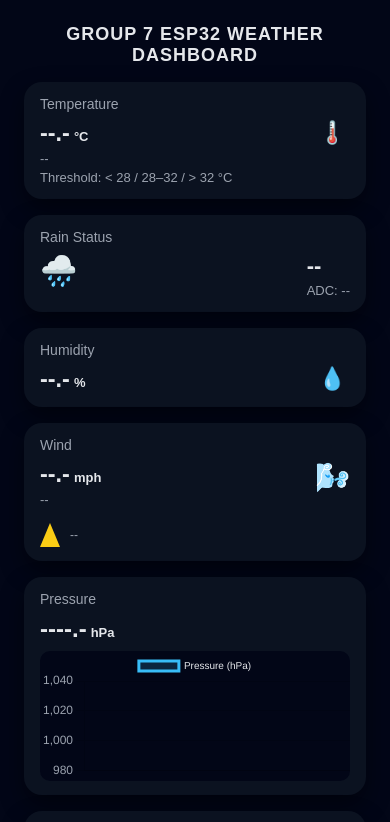
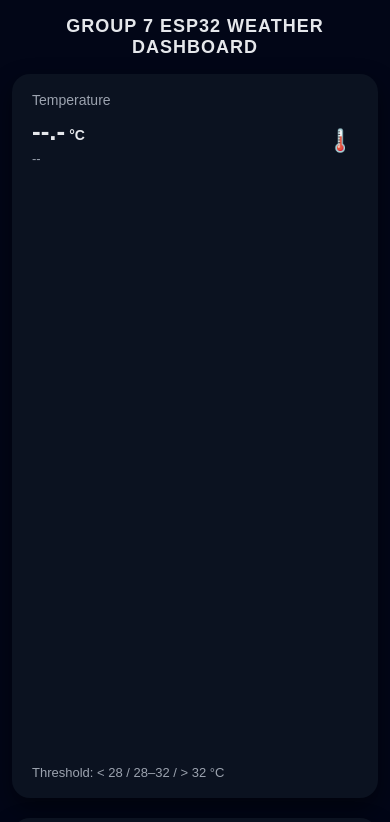
Before and after one commit to groupseven742103/groupseven742103.github.io, a plain HTML site: page index.html in a window 390 px wide. Shown: the top 822 px of the page. Drawn offline with nearby package versions, Linux system fonts and the light colour scheme; a script that the page names is missing.

Commit message:
index.html

```diff
--- a/index.html
+++ b/index.html
@@ -43,13 +43,12 @@
       width: 100%;
       max-width: 980px;
       padding: 24px;
-      background: transparent;
     }
 
     h1 {
       margin: 0 0 20px 0;
       text-align: left;
-      font-size: clamp(18px, 3vw, 22px);
+      font-size: 22px;
       letter-spacing: 1px;
     }
 
@@ -84,13 +83,12 @@
     }
 
     .big-value {
-      font-size: clamp(22px, 4vw, 30px);
+      font-size: 30px;
       font-weight: 700;
-      word-wrap: break-word;
     }
 
     .unit {
-      font-size: 14px;
+      font-size: 16px;
       margin-left: 4px;
     }
 
@@ -228,7 +226,7 @@
       font-size: 13px;
     }
 
-    /* Tablet */
+    /* Tablet: 2 columns, normal scroll */
     @media (max-width: 900px) {
       body {
         align-items: flex-start;
@@ -238,49 +236,51 @@
         padding: 16px;
       }
 
+      h1 {
+        text-align: center;
+      }
+
       .grid {
         grid-template-columns: repeat(2, minmax(0, 1fr));
       }
-
-      h1 {
-        text-align: center;
-        margin-bottom: 16px;
-      }
     }
 
-    /* Mobile */
+    /* Phone: one card per “screen”, vertical snap scroll */
     @media (max-width: 620px) {
       body {
-        padding: 12px;
+        display: block;
+        padding: 0;
+        scroll-snap-type: y mandatory;
+        overflow-y: auto;
       }
 
       .container {
-        padding: 12px;
-      }
-
-      .grid {
-        grid-template-columns: 1fr;
-      }
-
-      .card {
-        padding: 14px 16px;
-        min-height: auto;
-      }
-
-      .card-row {
-        align-items: flex-start;
-      }
-
-      .big-value {
-        font-size: clamp(20px, 6vw, 26px);
-      }
-
-      .unit {
-        font-size: 13px;
+        max-width: 100%;
+        padding: 16px 12px 32px;
       }
 
       h1 {
         font-size: 18px;
+        text-align: center;
+        margin-bottom: 16px;
+      }
+
+      .grid {
+        display: block;
+      }
+
+      .card {
+        margin-bottom: 20px;
+        min-height: calc(100vh - 120px); /* almost full screen */
+        scroll-snap-align: start;
+      }
+
+      .big-value {
+        font-size: 26px;
+      }
+
+      .unit {
+        font-size: 14px;
       }
     }
   </style>
@@ -466,7 +466,7 @@
     const topicRainAdc    = "robota/esp32/rain_adc";
     const topicWindMph    = "robota/esp32/wind_mph";
     const topicWindDir    = "robota/esp32/wind_dir";
-    const topicLux        = "robota/esp32/lux";   // Lux topic
+    const topicLux        = "robota/esp32/lux";
 
     // DOM elements
     const tempEl       = document.getElementById("temp-value");
@@ -487,11 +487,9 @@
     const lastUpdateEl = document.getElementById("last-update");
     const ledStateEl   = document.getElementById("led-state");
 
-    // Lux elements
     const luxEl       = document.getElementById("lux-value");
     const luxLevelEl  = document.getElementById("lux-level");
 
-    // ===== Utility =====
     function setLastUpdate() {
       const now = new Date();
       lastUpdateEl.textContent = now.toLocaleTimeString();
@@ -503,7 +501,7 @@
       espStatusEl.style.color  = ok ? "#22c55e" : "#ef4444";
     }
 
-    // ===== Pressure chart =====
+    // Pressure chart
     const presLabels = [];
     const presData   = [];
     const maxPoints  = 25;
@@ -554,7 +552,7 @@
       pressureChart.update();
     }
 
-    // ===== Temperature level & alert logic =====
+    // Temperature level & alert logic
     function updateTempLevel(level) {
       let txt = level;
       let color = "#9ca3af";
@@ -578,7 +576,6 @@
       tempLevelEl.style.color = color;
       tempThreshEl.textContent = thresholdText;
 
-      // alerts
       alertBoxEl.innerHTML = "";
       if (level === "HOT") {
         const div = document.createElement("div");
@@ -593,7 +590,7 @@
       }
     }
 
-    // ===== Rain UI =====
+    // Rain UI
     function updateRain(status, adc) {
       if (status) {
         rainStatusEl.textContent = status.replace("_", " ");
@@ -606,7 +603,7 @@
       }
     }
 
-    // ===== Wind speed + level =====
+    // Wind speed + level
     function updateWindSpeed(mphStr) {
       const speed = parseFloat(mphStr);
       if (isNaN(speed)) {
@@ -636,7 +633,7 @@
       windLevelEl.style.color = color;
     }
 
-    // ===== Wind direction arrow =====
+    // Wind direction
     function updateWindDirection(code) {
       if (!code) {
         windDirTextEl.textContent = "--";
@@ -657,7 +654,7 @@
       windArrowEl.style.transform = `rotate(${angle}deg)`;
     }
 
-    // ===== Lux / Light level =====
+    // Lux / Light level
     function updateLux(luxStr) {
       const lux = parseFloat(luxStr);
       if (isNaN(lux)) {
@@ -672,7 +669,6 @@
       let levelText = "";
       let color = "#9ca3af";
 
-      // Simple ranges; adjust as you like
       if (lux < 100) {
         levelText = "DARK";
         color = "#9ca3af";
@@ -691,15 +687,15 @@
       luxLevelEl.style.color = color;
     }
 
-    // ===== LED control =====
+    // LED control
     function setIndicator(on) {
       if (!client.connected) return;
       const msg = on ? "ON" : "OFF";
       client.publish(topicIndCmd, msg);
     }
-    window.setIndicator = setIndicator; // expose to buttons
+    window.setIndicator = setIndicator;
 
-    // ===== MQTT client =====
+    // MQTT client
     const client = mqtt.connect(host, options);
 
     client.on("connect", () => {
@@ -716,7 +712,7 @@
         topicRainAdc,
         topicWindMph,
         topicWindDir,
-        topicLux           // subscribe to lux
+        topicLux
       ], (err) => {
         if (err) {
           setMQTTStatus("Subscribe error", false);
@@ -734,7 +730,6 @@
       setMQTTStatus("Error", false);
     });
 
-    // keep last rain ADC so we can sync
     let lastRainAdcValue = "--";
 
     client.on("message", (topic, message) => {
```
